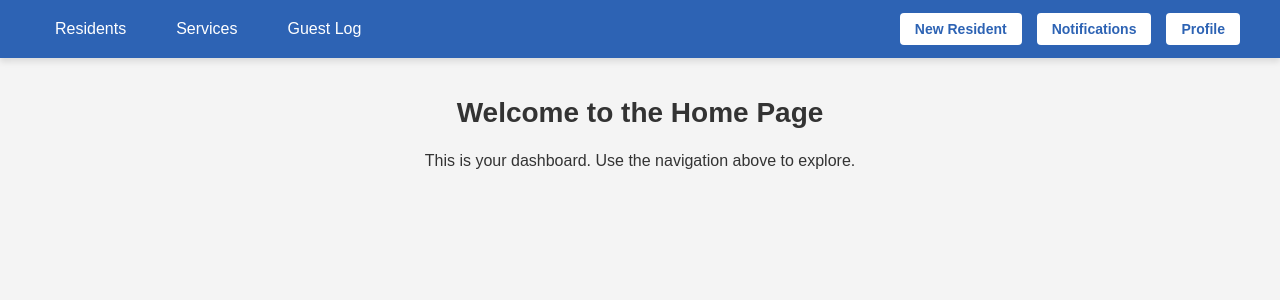
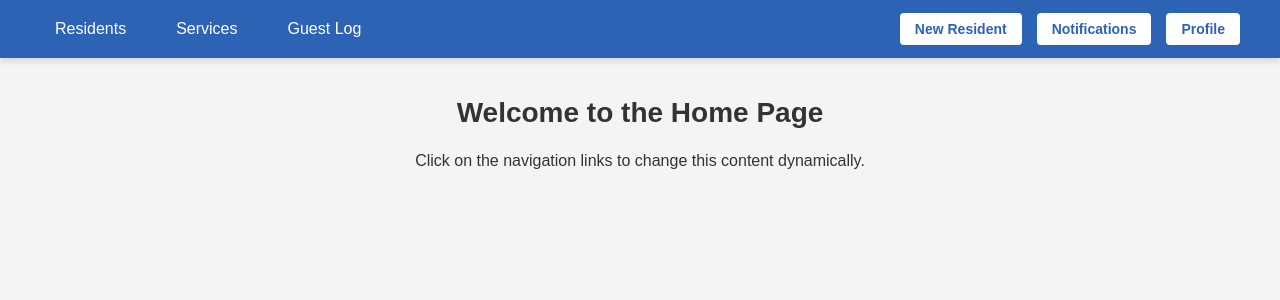
Before and after one commit to R1KT/quickstore, a Django app: page /home/ in a window 1280 px wide. Shown: the top 300 px of the page. Run offline with Django 5.2, Linux system fonts and the light colour scheme; the visitor is signed in with stand-in values (Sample User, id 1).

Commit message:
Initial Commit

```diff
--- a/dashboard/templates/home/home.html
+++ b/dashboard/templates/home/home.html
@@ -13,7 +13,7 @@
         <div class="navWrapper">
             <!-- Navigation Menu -->
             <nav class="navBar">
-                <a href="/residents/" class="navLink">Residents</a>
+                <a href="#" class="navLink", data-content="dashboardContent">Residents</a>
                 <a href="/services/" class="navLink">Services</a>
                 <a href="/guest-log/" class="navLink">Guest Log</a>
             </nav>
@@ -27,9 +27,11 @@
     </header>
 
     <!-- Main Content -->
-    <main class="mainContent">
+    <main class="mainContent" id="mainContent">
         <h1>Welcome to the Home Page</h1>
-        <p>This is your dashboard. Use the navigation above to explore.</p>
+        <p>Click on the navigation links to change this content dynamically.</p>
     </main>
+
+    <script src="path/to/script.js"></script>
 </body>
 </html>
```
